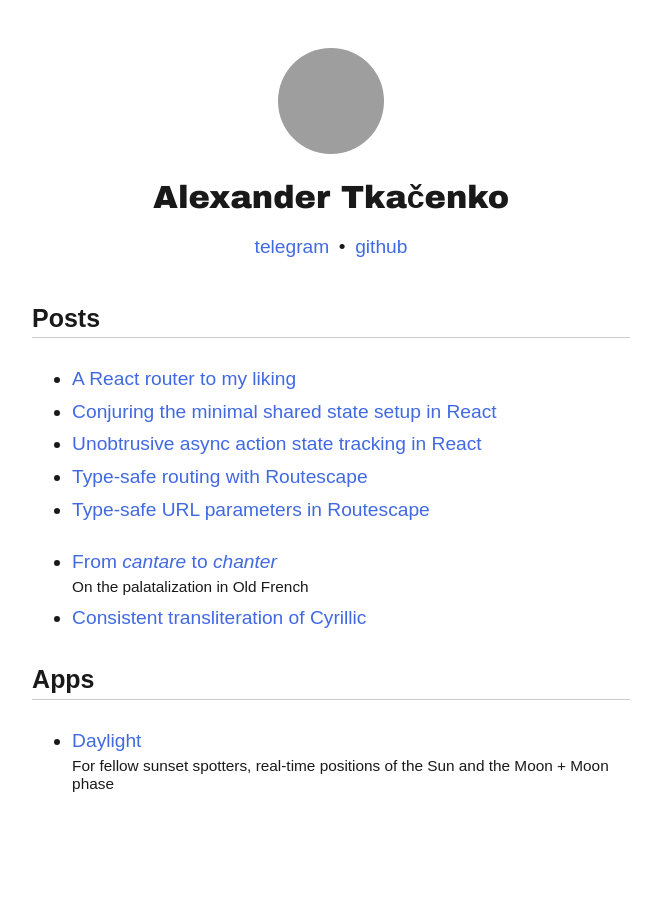
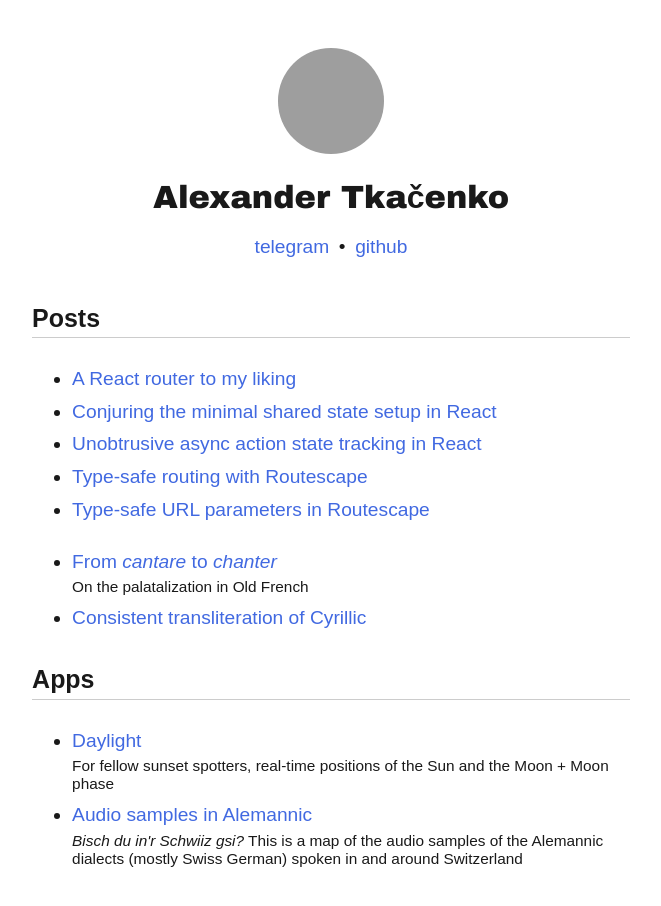
Before and after one commit to axtk/axtk.github.io, a Jekyll site: the page built from index.html, in a window 1280 px wide, cut to the strip 0-955 px from the top of the page. Shown: the top 906 px of the strip, without its empty margins (309-970 px from the left). Built offline with Jekyll 4.4.1, drawn with Linux system fonts in a browser that asks for light colours; grey boxes are pictures that could not be loaded.

Commit message:
update index

```diff
--- a/index.html
+++ b/index.html
@@ -38,6 +38,8 @@ layout: index
 <ul>
     <li><a href="{{site.github.baseurl}}/daylight">Daylight</a><br>
         <span class="description">For fellow sunset spotters, real-time positions of the Sun and the Moon + Moon phase</span></li>
+    <li><a href="{{site.github.baseurl}}/alemannic">Audio samples in Alemannic</a><br>
+        <span class="description"><i>Bisch du in'r Schwiiz gsi?</i> This is a map of the audio samples of the Alemannic dialects (mostly Swiss German) spoken in and around Switzerland</span></li>
 </ul>
 
 </div>
```
